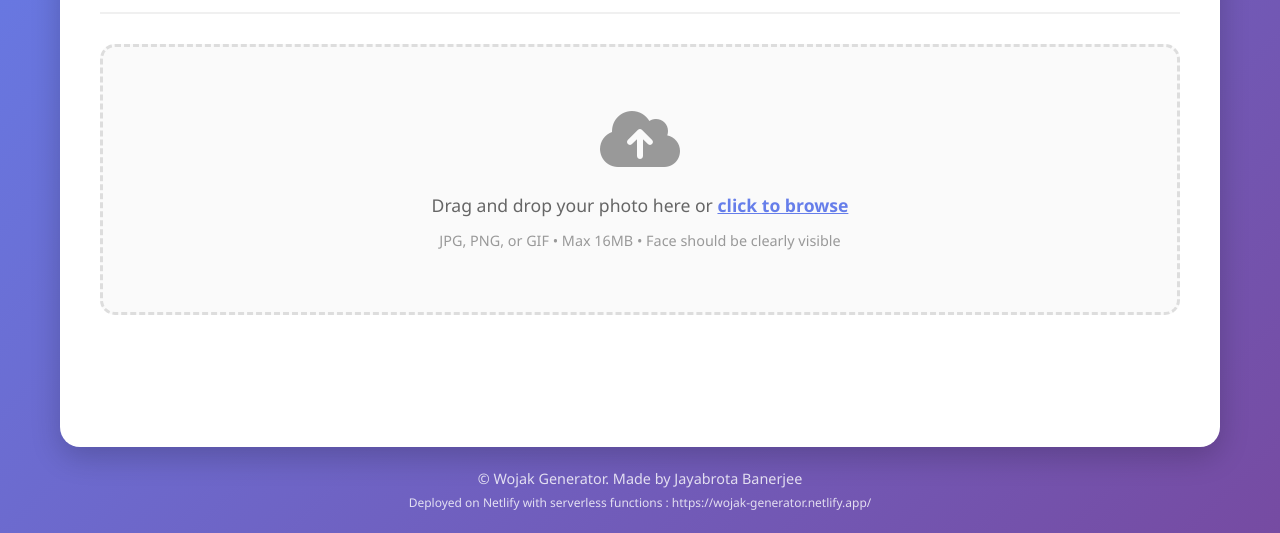
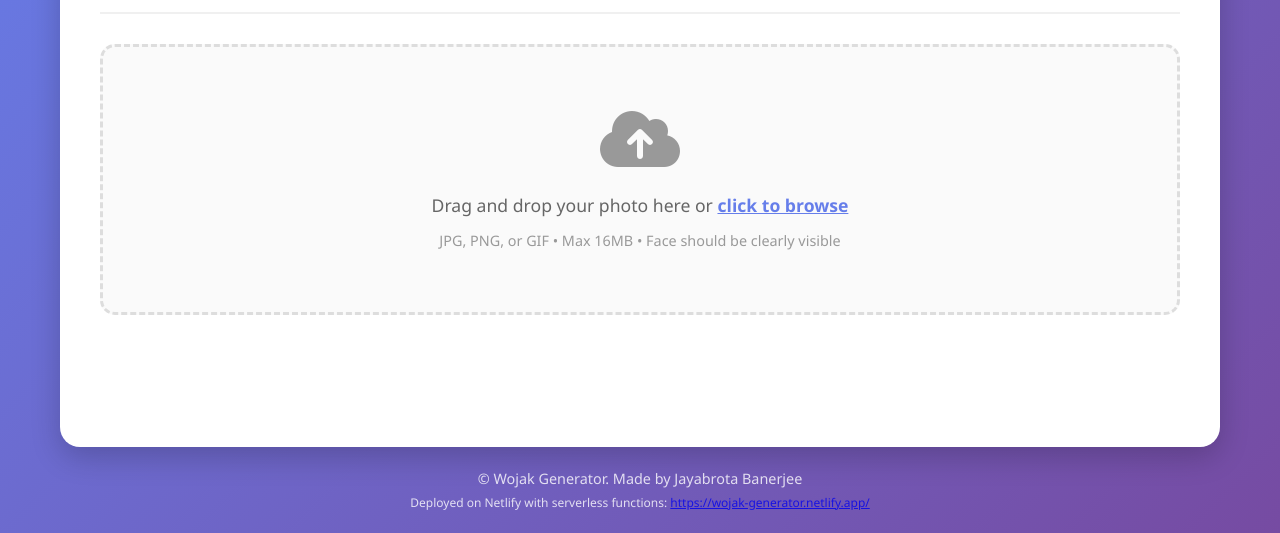
Before and after one commit to jayabrotabanerjee/Wojak_Generator, a plain HTML site: page index.html in a window 1280 px wide. Shown: the part 267-800 px from the top of the page. Drawn offline with Linux system fonts and the light colour scheme.

Commit message:
Update index.html
make link clickable

```diff
--- a/index.html
+++ b/index.html
@@ -180,7 +180,10 @@
         <!-- Footer -->
         <footer class="footer">
             <p>&copy; Wojak Generator. Made by Jayabrota Banerjee</p>
-            <p><small>Deployed on Netlify with serverless functions : https://wojak-generator.netlify.app/</small></p>
+            <p><small>Deployed on Netlify with serverless functions:
+            <a href="https://wojak-generator.netlify.app/" target="_blank" rel="noopener noreferrer">
+                https://wojak-generator.netlify.app/
+            </a></small></p>
         </footer>
     </div>
 
```
